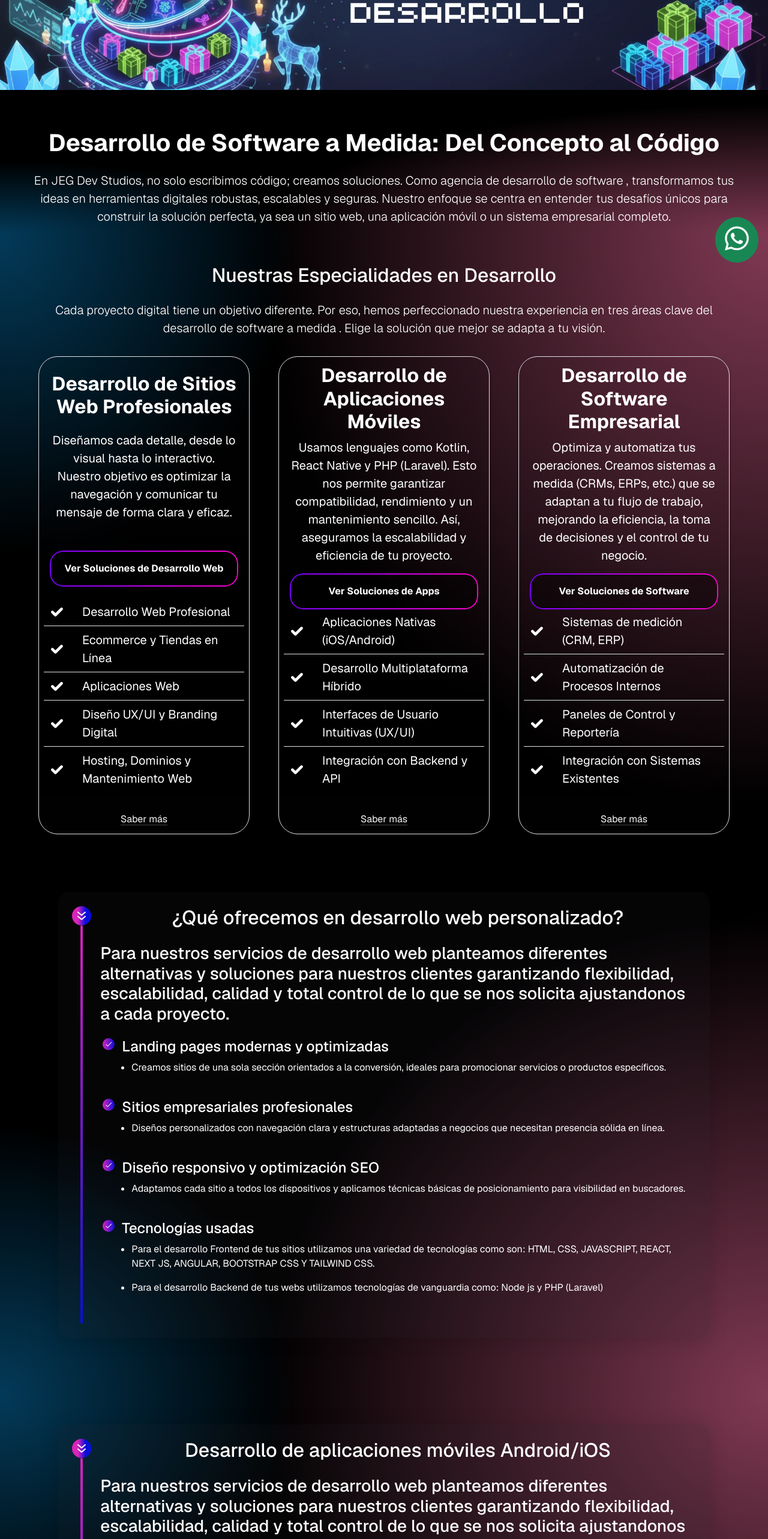
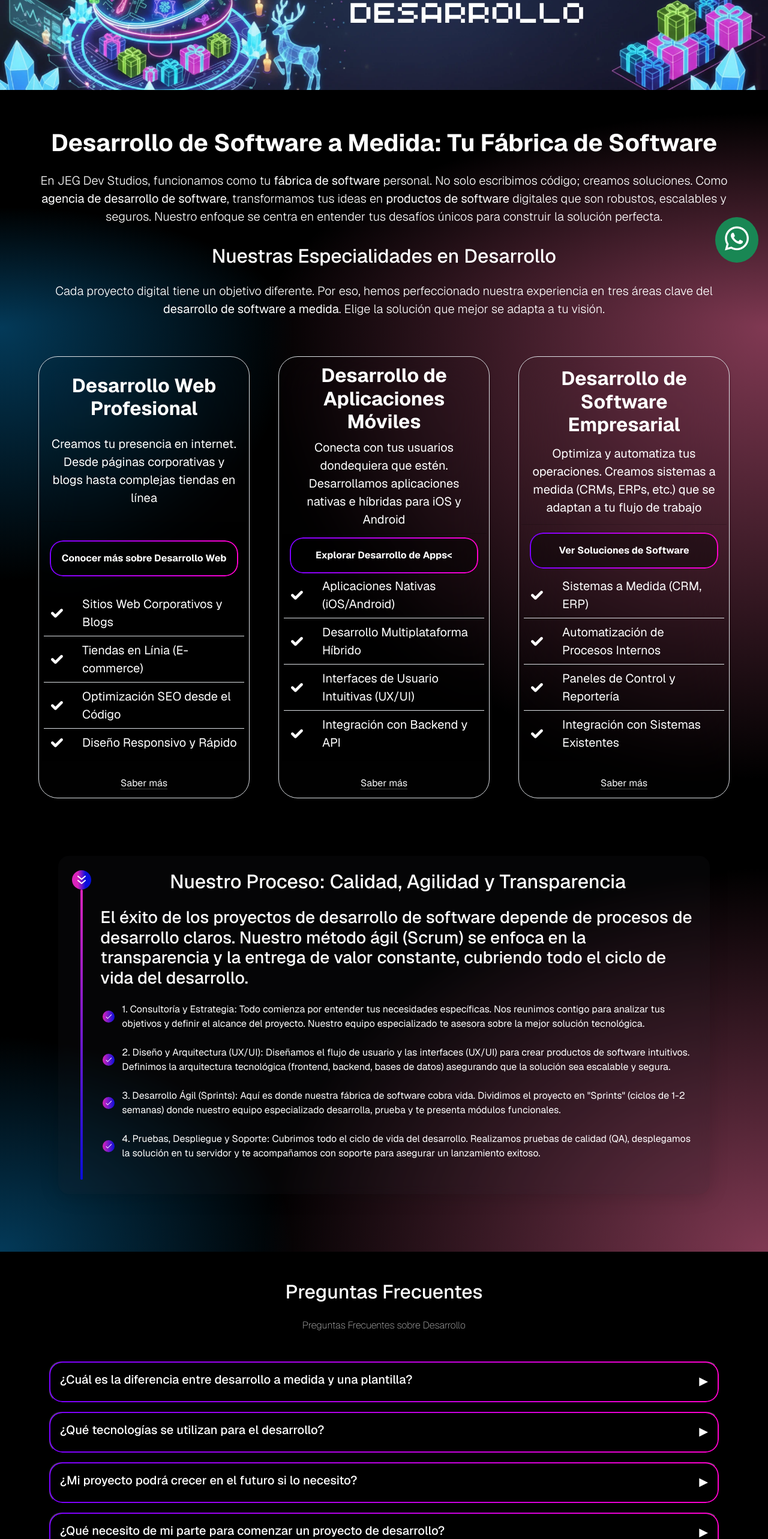
Before and after one commit to JhonnDevJs/jeg-dev-studios-site, a Next.js app: page /servicios/desarrollo in a window 1280 px wide. Shown: the part 234-2800 px from the top of the page at 60% size. Built offline with nearby package versions, Linux system fonts and the light colour scheme.

Commit message:
feat: optimization seo in desarrollo page

```diff
--- a/src/app/servicios/desarrollo/DesarrolloClient.jsx
+++ b/src/app/servicios/desarrollo/DesarrolloClient.jsx
@@ -1,7 +1,7 @@
 "use client";
 import Image from "next/image";
 import StructuredData from "@/components/Seo/StructuredData";
-import CardNestedLists from "@/components/Cards/CardNestedLists";
+import CardSmallList from "@/components/Cards/CardSmallList";
 import CardServices from "@/components/Cards/CardServices";
 import FAQ from "@/components/Seo/FAQ";
 import CTA from "@/components/Cta/CTA";
@@ -11,23 +11,23 @@ const faqs = [
 		question:
 			"¿Cuál es la diferencia entre desarrollo a medida y una plantilla?",
 		answer:
-			"Una plantilla te obliga a adaptar tus procesos a una estructura rígida y limitada. El desarrollo a medida es lo contrario: creamos una solución de software que se adapta perfectamente a tu flujo de trabajo, garantizando máxima eficiencia, seguridad y escalabilidad a largo plazo.",
+			"Una plantilla te obliga a adaptar tus procesos a una estructura rígida. El desarrollo de software a medida es lo contrario: nosotros creamos software personalizado que se adapta perfectamente a tu flujo de trabajo, garantizando eficiencia y escalabilidad.",
 	},
 	{
 		question: "¿Qué tecnologías se utilizan para el desarrollo?",
 		answer:
-			"Seleccionamos las mejores tecnologías según las necesidades de tu proyecto. Para el frontend usamos frameworks modernos como React y Next.js , y para el backend trabajamos con plataformas robustas como Node.js y PHP (Laravel) . En el móvil, nos especializamos en React Native, Java y Kotlin .",
+			"Usamos las mejores tecnologías para cada proyecto. En frontend, React y Next.js; en backend, Node.js y PHP (Laravel). Para móvil, nuestro equipo especializado trabaja con React Native, Java y Kotlin.",
 	},
 	{
 		question: "¿Mi proyecto podrá crecer en el futuro si lo necesito?",
 		answer:
-			"Sí, absolutamente. La escalabilidad es un pilar de nuestro proceso de desarrollo. Construimos todas nuestras soluciones con una arquitectura modular y código limpio, lo que permite agregar nuevas funcionalidades o soportar un mayor número de usuarios en el futuro sin necesidad de reconstruir todo desde cero.",
+			"Sí. La escalabilidad es un pilar de nuestros procesos de desarrollo. Construimos con arquitectura modular y código limpio, permitiendo añadir nuevas funciones o soportar más usuarios en el futuro sin reconstruir todo desde cero.",
 	},
 	{
 		question:
 			"¿Qué necesito de mi parte para comenzar un proyecto de desarrollo?",
 		answer:
-			"Para comenzar, solo necesitamos tener una conversación contigo. El primer paso es una consulta gratuita donde escuchamos tu idea, tus objetivos y los problemas que buscas resolver. Con esa información, definimos un alcance y te presentamos una propuesta estratégica sin compromiso.",
+			"Solo necesitamos entender tus necesidades específicas. El primer paso es una consulta gratuita donde escuchamos tu idea, tus objetivos y los problemas que buscas resolver. Con eso, definimos el alcance del proyecto.",
 	},
 ];
 
@@ -47,51 +47,49 @@ export default function DesarrolloClient() {
 			</section>
 			<section className="d-flex flex-column justify-content-center align-items-center text-center text-white w-100 p-xl-5 p-3 pb-xl-0 gap-3 gradient-effect-x">
 				<h1 className="text-center text-white fw-bold mt-3">
-					Desarrollo de Software a Medida: Del Concepto al Código
+					Desarrollo de Software a Medida: Tu Fábrica de Software
 				</h1>
 				<p className="lead text-white text-center">
-					En JEG Dev Studios, no solo escribimos código; creamos soluciones.
-					Como agencia de desarrollo de software , transformamos tus ideas en
-					herramientas digitales robustas, escalables y seguras. Nuestro enfoque
-					se centra en entender tus desafíos únicos para construir la solución
-					perfecta, ya sea un sitio web, una aplicación móvil o un sistema
-					empresarial completo.
+					En JEG Dev Studios, funcionamos como tu{" "}
+					<strong>fábrica de software</strong> personal. No solo escribimos
+					código; creamos soluciones. Como{" "}
+					<strong>agencia de desarrollo de software</strong>, transformamos tus
+					ideas en <strong>productos de software</strong> digitales que son
+					robustos, escalables y seguros. Nuestro enfoque se centra en entender
+					tus desafíos únicos para construir la solución perfecta.
 				</p>
-			</section>
-			<section className="d-flex flex-column justify-content-center align-items-center text-center text-white w-100 p-xl-5 p-3 gap-3 gradient-effect-y">
 				<h2 className="text-center text-white">
 					Nuestras Especialidades en Desarrollo
 				</h2>
 				<p className="lead text-white text-center">
 					Cada proyecto digital tiene un objetivo diferente. Por eso, hemos
-					perfeccionado nuestra experiencia en tres áreas clave del desarrollo
-					de software a medida . Elige la solución que mejor se adapta a tu
-					visión.
+					perfeccionado nuestra experiencia en tres áreas clave del{" "}
+					<strong>desarrollo de software a medida</strong>. Elige la solución
+					que mejor se adapta a tu visión.
 				</p>
+			</section>
+			<section className="d-flex flex-column justify-content-center align-items-center text-center text-white w-100 p-xl-5 p-3 gap-3 gradient-effect-y">
 				<article className="d-flex flex-column justify-content-center align-items-center w-100 p-0 m-0">
 					<ul className="row row-cols-1 row-cols-sm-3 row-cols-md-5 justify-content-center align-items-startcenter w-100 h-100 gap-5 p-0 m-0">
 						<CardServices
-							title="Desarrollo de Sitios Web Profesionales"
-							description="Diseñamos cada detalle, desde lo visual hasta lo interactivo. Nuestro objetivo es optimizar la navegación y comunicar tu mensaje de forma clara y eficaz."
+							title="Desarrollo Web Profesional"
+							description="Creamos tu presencia en internet. Desde páginas corporativas y blogs hasta complejas tiendas en línea"
 							url="/servicios/desarrollo/web"
-							buttonLabel="Ver Soluciones de Desarrollo Web"
+							buttonLabel="Conocer más sobre Desarrollo Web"
 							items={[
-								"Desarrollo Web Profesional",
-								"Ecommerce y Tiendas en Línea",
-								"Aplicaciones Web",
-								"Diseño UX/UI y Branding Digital",
-								"Hosting, Dominios y Mantenimiento Web",
+								"Sitios Web Corporativos y Blogs",
+								"Tiendas en Línia (E-commerce)",
+								"Optimización SEO desde el Código",
+								"Diseño Responsivo y Rápido",
 							]}
 							urlInfo={"/saber-mas/web-dev"}
-							buttonLabelInfo={
-								"Conoce más sobre nuestros servicios de desarrollo web"
-							}
+							buttonLabelInfo={"Conocer más sobre Desarrollo Web"}
 						/>
 						<CardServices
 							title="Desarrollo de Aplicaciones Móviles"
-							description="Usamos lenguajes como Kotlin, React Native y PHP (Laravel). Esto nos permite garantizar compatibilidad, rendimiento y un mantenimiento sencillo. Así, aseguramos la escalabilidad y eficiencia de tu proyecto."
+							description="Conecta con tus usuarios dondequiera que estén. Desarrollamos aplicaciones nativas e híbridas para iOS y Android"
 							url="/servicios/desarrollo/apps"
-							buttonLabel="Ver Soluciones de Apps"
+							buttonLabel="Explorar Desarrollo de Apps<"
 							items={[
 								"Aplicaciones Nativas (iOS/Android)",
 								"Desarrollo Multiplataforma Híbrido",
@@ -99,143 +97,45 @@ export default function DesarrolloClient() {
 								"Integración con Backend y API",
 							]}
 							urlInfo={"/saber-mas/soft-dev"}
-							buttonLabelInfo={
-								"Conoce más sobre nuestros servicios de desarrollo de aplicaciones móviles"
-							}
+							buttonLabelInfo={"Explorar Desarrollo de Apps"}
 						/>
 						<CardServices
 							title="Desarrollo de Software Empresarial"
-							description="Optimiza y automatiza tus operaciones. Creamos sistemas a medida (CRMs, ERPs, etc.) que se adaptan a tu flujo de trabajo, mejorando la eficiencia, la toma de decisiones y el control de tu negocio."
+							description="Optimiza y automatiza tus operaciones. Creamos sistemas a medida (CRMs, ERPs, etc.) que se adaptan a tu flujo de trabajo"
 							url="/servicios/desarrollo/software-empresarial"
 							buttonLabel="Ver Soluciones de Software"
 							items={[
-								"Sistemas de medición (CRM, ERP)",
+								"Sistemas a Medida (CRM, ERP)",
 								"Automatización de Procesos Internos",
 								"Paneles de Control y Reportería",
 								"Integración con Sistemas Existentes",
 							]}
 							urlInfo={"/saber-mas/app-dev"}
-							buttonLabelInfo={
-								"Conoce más sobre nuestros servicios de desarrollo de software empresarial"
-							}
+							buttonLabelInfo={"Ver Soluciones de Software"}
 						/>
 					</ul>
 				</article>
 			</section>
+
 			<section className="d-flex flex-column justify-content-center align-items-center text-center text-white w-100 p-xl-5 p-3 gap-3 gradient-effect-x">
-				<CardNestedLists
-					titulo="¿Qué ofrecemos en desarrollo web personalizado?"
-					subtitulo="Para nuestros servicios de desarrollo web planteamos diferentes alternativas y soluciones para nuestros clientes garantizando flexibilidad, escalabilidad, calidad y total control de lo que se nos solicita ajustandonos a cada proyecto."
+				<CardSmallList
+					titulo="Nuestro Proceso: Calidad, Agilidad y Transparencia"
+					subtitulo="El éxito de los proyectos de desarrollo de software depende de procesos de desarrollo claros. Nuestro método ágil (Scrum) se enfoca en la transparencia y la entrega de valor constante, cubriendo todo el ciclo de vida del desarrollo."
 					list={[
-						{
-							text: "Landing pages modernas y optimizadas",
-							sublist: [
-								"Creamos sitios de una sola sección orientados a la conversión, ideales para promocionar servicios o productos específicos.",
-							],
-						},
-						{
-							text: "Sitios empresariales profesionales",
-							sublist: [
-								"Diseños personalizados con navegación clara y estructuras adaptadas a negocios que necesitan presencia sólida en línea.",
-							],
-						},
-						{
-							text: "Diseño responsivo y optimización SEO",
-							sublist: [
-								"Adaptamos cada sitio a todos los dispositivos y aplicamos técnicas básicas de posicionamiento para visibilidad en buscadores.",
-							],
-						},
-						{
-							text: "Tecnologías usadas",
-							sublist: [
-								"Para el desarrollo Frontend de tus sitios utilizamos una variedad de tecnologías como son: HTML, CSS, JAVASCRIPT, REACT, NEXT JS, ANGULAR, BOOTSTRAP CSS Y TAILWIND CSS.",
-								"Para el desarrollo Backend de tus webs utilizamos tecnologías de vanguardia como: Node js y PHP (Laravel)",
-							],
-						},
+						'1. Consultoría y Estrategia: Todo comienza por entender tus necesidades específicas. Nos reunimos contigo para analizar tus objetivos y definir el alcance del proyecto. Nuestro equipo especializado te asesora sobre la mejor solución tecnológica.',
+						'2. Diseño y Arquitectura (UX/UI): Diseñamos el flujo de usuario y las interfaces (UX/UI) para crear productos de software intuitivos. Definimos la arquitectura tecnológica (frontend, backend, bases de datos) asegurando que la solución sea escalable y segura.',
+						'3. Desarrollo Ágil (Sprints): Aquí es donde nuestra fábrica de software cobra vida. Dividimos el proyecto en "Sprints" (ciclos de 1-2 semanas) donde nuestro equipo especializado desarrolla, prueba y te presenta módulos funcionales.',
+						'4. Pruebas, Despliegue y Soporte: Cubrimos todo el ciclo de vida del desarrollo. Realizamos pruebas de calidad (QA), desplegamos la solución en tu servidor y te acompañamos con soporte para asegurar un lanzamiento exitoso.',
 					]}
+					lastText=""
 				/>
 			</section>
-			<section className="d-flex flex-column justify-content-center align-items-center text-center text-white w-100 p-xl-5 p-3 gap-3 gradient-effect-y">
-				<CardNestedLists
-					titulo="Desarrollo de aplicaciones móviles Android/iOS"
-					subtitulo="Para nuestros servicios de desarrollo web planteamos diferentes alternativas y soluciones para nuestros clientes garantizando flexibilidad, escalabilidad, calidad y total control de lo que se nos solicita ajustandonos a cada proyecto."
-					list={[
-						{
-							text: "Apps nativas e híbridas",
-							sublist: [
-								"Desarrollo de aplicaciones específicas para iOS o Android, o multiplataforma con tecnologías modernas.",
-							],
-						},
-						{
-							text: "Publicación en tiendas",
-							sublist: [
-								"Subimos tu app a Google Play y/o App Store, cumpliendo con todos los requisitos técnicos y de diseño.",
-							],
-						},
-						{
-							text: "Integración con bases de datos y backends",
-							sublist: [
-								"Conectamos tu app con servidores seguros para almacenar datos, procesar pagos o integrar funcionalidades clave.",
-							],
-						},
-						{
-							text: "Tecnologías utilizadas",
-							sublist: [
-								"React Native, Java, Kotlin, Laravel, Firebase, SQLite.",
-							],
-						},
-					]}
-				/>
-			</section>
-			<section className="d-flex flex-column justify-content-center align-items-center text-center text-white w-100 p-xl-5 p-3 gap-3 gradient-effect-x">
-				<CardNestedLists
-					titulo="Soluciones de software empresarial"
-					subtitulo="Para nuestros servicios de desarrollo web planteamos diferentes alternativas y soluciones para nuestros clientes garantizando flexibilidad, escalabilidad, calidad y total control de lo que se nos solicita ajustandonos a cada proyecto."
-					list={[
-						{
-							text: "Sistemas a medida según tu flujo de trabajo",
-							sublist: [
-								"Diseñamos software que se adapta a los procesos específicos de tu empresa, mejorando eficiencia y control.",
-							],
-						},
-						{
-							text: "Control de usuarios, reportes, paneles y estadísticas",
-							sublist: [
-								"Funcionalidades avanzadas como permisos por rol, paneles de datos y reportes exportables en PDF/Excel.",
-							],
-						},
-						{
-							text: "Interfaces accesibles y seguras",
-							sublist: [
-								"Aplicaciones responsivas, con buen contraste y enfoque UX, incluyendo cifrado de datos y respaldos.",
-							],
-						},
-						{
-							text: "Integraciones con CRMs o facturación electrónica",
-							sublist: [
-								"Conectamos tu sistema con herramientas como Facturama, Salesforce o Zoho según tus necesidades.",
-							],
-						},
-					]}
-				/>
-			</section>
-			<section className="d-flex flex-column justify-content-center align-items-center text-center text-white w-100 p-xl-5 p-3 gap-3 gradient-effect-y">
-				<CardNestedLists
-					titulo="Nuestro Proceso: Calidad, Agilidad y Transparencia"
-					subtitulo="Creemos en un desarrollo inteligente. Nuestro proceso se basa en la metodología ágil (Sprints), lo que te permite ver avances funcionales cada dos semanas. Escribimos código limpio, aplicamos prácticas de seguridad (DevSecOps) y construimos arquitecturas escalables para que tu inversión tecnológica crezca contigo."
-					list={[
-						{
-							text: "Beneficios Clave:",
-							sublist: [
-								"Código 100% Personalizado: Sin plantillas ni limitaciones.",
-								"Arquitectura Escalable: Preparada para el crecimiento futuro.",
-								"Propiedad Intelectual: El código fuente es tuyo.",
-								"Seguridad Integrada: Protegemos tus datos desde el día uno.",
-							],
-						},
-					]}
-				/>
-			</section>
+
+			<FAQ
+				faqs={faqs}
+				subtitle="Preguntas Frecuentes sobre Desarrollo"
+			/>
+
 			<section className="d-flex flex-column justify-content-center align-items-center text-center text-white w-100 p-xl-5 p-3 gap-3">
 				<CTA
 					title={"¿Listo para dar el siguiente paso digital?"}
@@ -246,10 +146,6 @@ export default function DesarrolloClient() {
 					link={"/contacto"}
 				/>
 			</section>
-			<FAQ
-				faqs={faqs}
-				subtitle="Resuelve tus dudas sobre nuestros servicios de desarrollo digital"
-			/>
 		</>
 	);
 }
--- a/src/app/servicios/desarrollo/page.js
+++ b/src/app/servicios/desarrollo/page.js
@@ -1,13 +1,13 @@
 export const metadata = {
-	title: "Desarrollo de Software a Medida | JEG Dev Studios México",
+	title: "Desarrollo de Software a Medida | Fábrica de Software | JEG Dev Studios",
 	description:
-		"Somos una agencia de desarrollo de software. Creamos soluciones web, apps móviles y sistemas empresariales a medida para optimizar tus procesos y resultados.",
+    "Somos una agencia y fábrica de software especializada en desarrollo de software a medida. Transformamos tus ideas en productos de software robustos. Conoce nuestro proceso.",
 	keywords:
-		"Desarrollo de software a medida, Agencia de desarrollo de software",
+    "desarrollo de software a medida, fábrica de software, agencia de desarrollo de software, proyectos de desarrollo de software, software personalizado",
 	openGraph: {
-		title: "Desarrollo Digital para Empresas en México | JEG Dev Studios",
-		description:
-			"Creamos soluciones digitales para empresas: sitios web profesionales, apps móviles y software a medida. Asesoría experta y desarrollo escalable en México.",
+    title: "Desarrollo de Software a Medida | Fábrica de Software | JEG Dev Studios",
+    description:
+      "Transformamos tus ideas en productos de software robustos. Conoce nuestro proceso de desarrollo de software a medida.",
 		url: "https://www.jegdevstudios.com/servicios/desarrollo",
 		siteName: "JEG Dev Studios",
 		images: [
```
